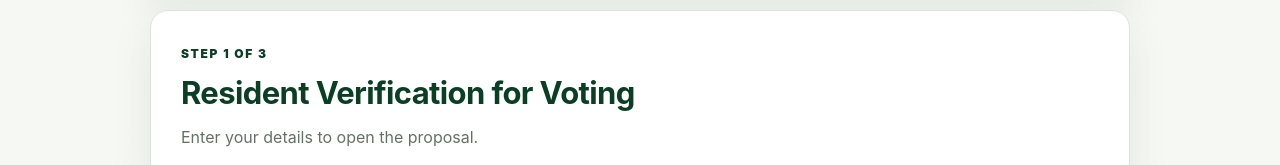
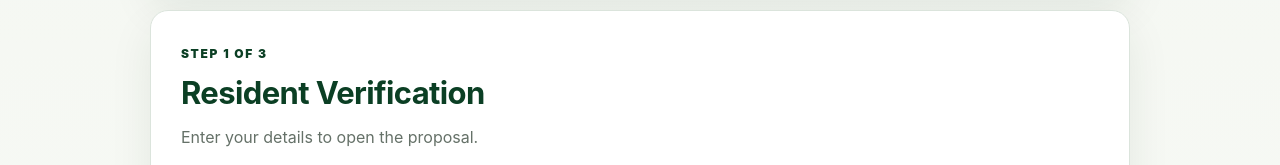
Before and after one commit to aderrignw/voting-parking, a website: page index.html in a window 1280 px wide. Shown: the part 523-688 px from the top of the page. Drawn offline with Linux system fonts and the light colour scheme.

Commit message:
Update index.html

```diff
--- a/index.html
+++ b/index.html
@@ -51,7 +51,7 @@
     <section class="card verifyCard" id="verification" aria-labelledby="verifyTitle">
       <div class="sectionHead">
         <span class="step">Step 1 of 3</span>
-        <h2 id="verifyTitle">Resident Verification for Voting</h2>
+        <h2 id="verifyTitle">Resident Verification</h2>
       </div>
       <p class="muted">Enter your details to open the proposal.</p>
 
@@ -107,6 +107,7 @@
         </p>
         <input type="hidden" id="voteEmail" name="email" value="">
         <input type="hidden" id="voteEircode" name="eircode" value="">
+        <input type="hidden" id="voteEircodeStatus" name="eircodeStatus" value="verified">
         <input type="hidden" id="voteSubmittedAtIreland" name="submitted_at_ireland" value="">
         <input type="hidden" id="voteReferenceId" name="referenceId" value="">
         <fieldset class="voteOptions">
```
